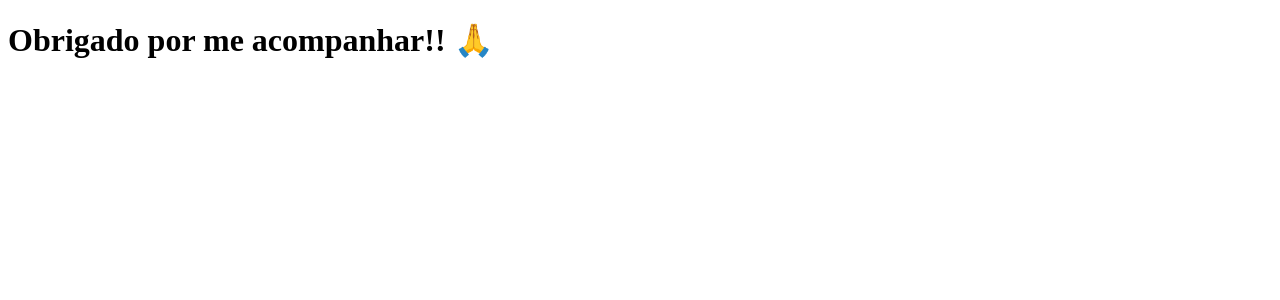
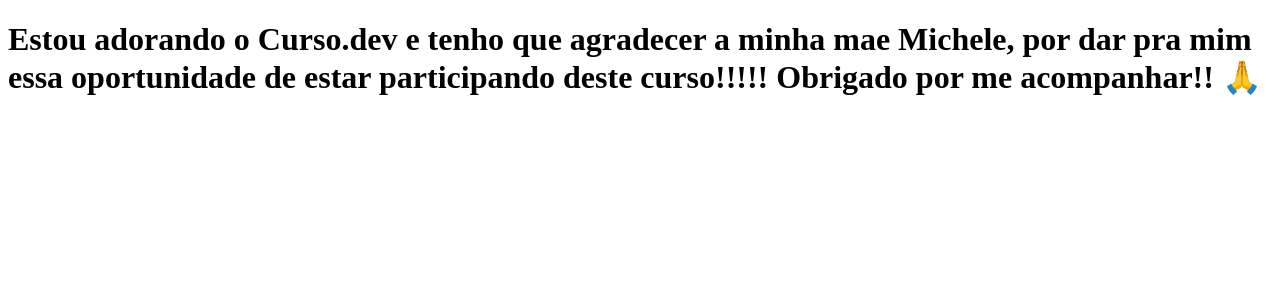
Before and after one commit to Luizsepa/clone.tabnews, a Next.js app: page / in a window 1280 px wide. Shown: the top 300 px of the page. Built offline with nearby package versions, Linux system fonts and the light colour scheme.

Commit message:
Mudando dnv so pra testar

```diff
--- a/pages/index.js
+++ b/pages/index.js
@@ -1,5 +1,10 @@
 function Home(){
-    return <h1>Obrigado por me acompanhar!! 🙏</h1>
+    return <h1>
+        Estou adorando o Curso.dev e tenho que agradecer
+        a minha mae Michele, por dar pra mim essa oportunidade
+        de estar participando deste curso!!!!!
+        Obrigado por me acompanhar!! 🙏
+    </h1>
 }
 
-export default Home;
+export default Home; //testando no Vscode normal
```
